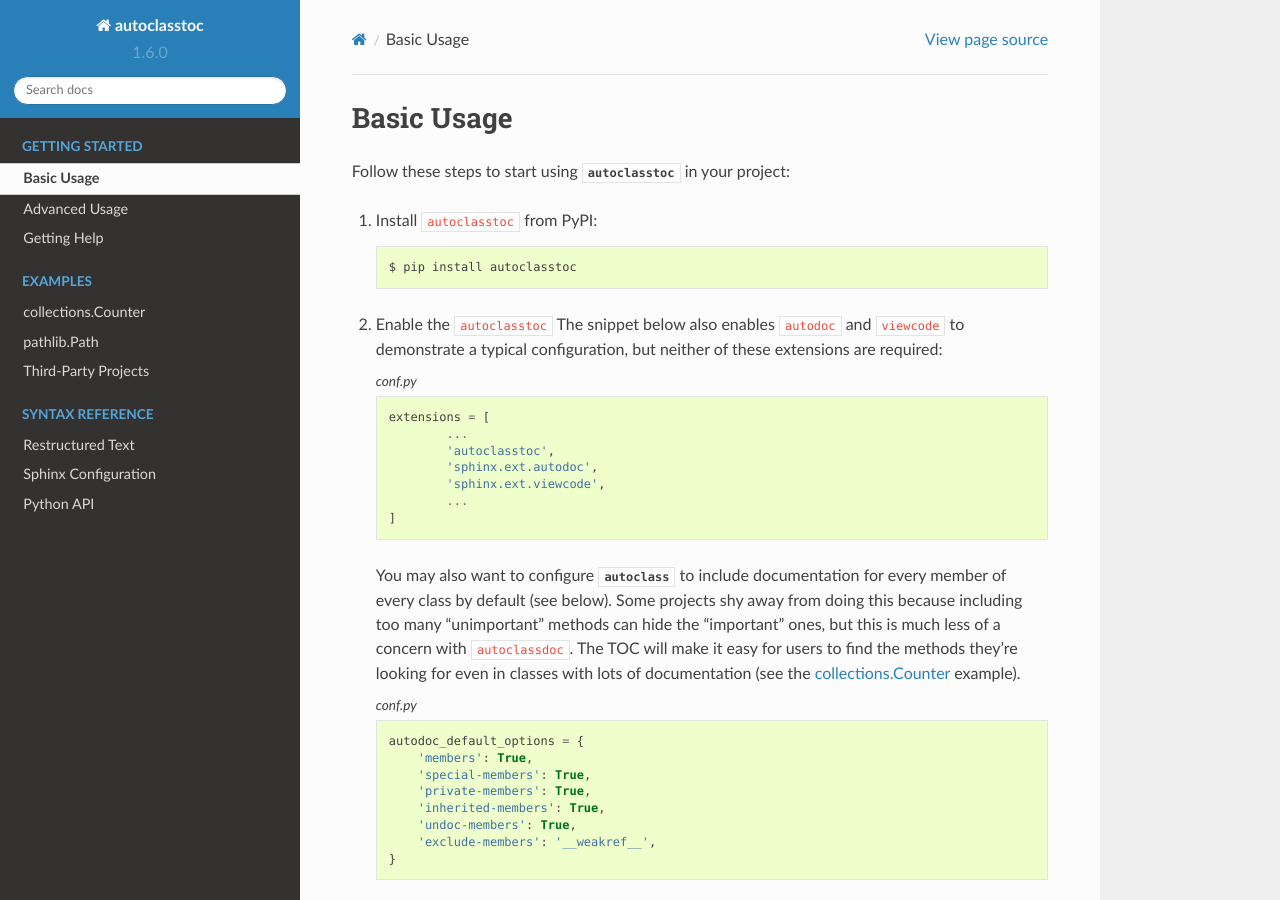
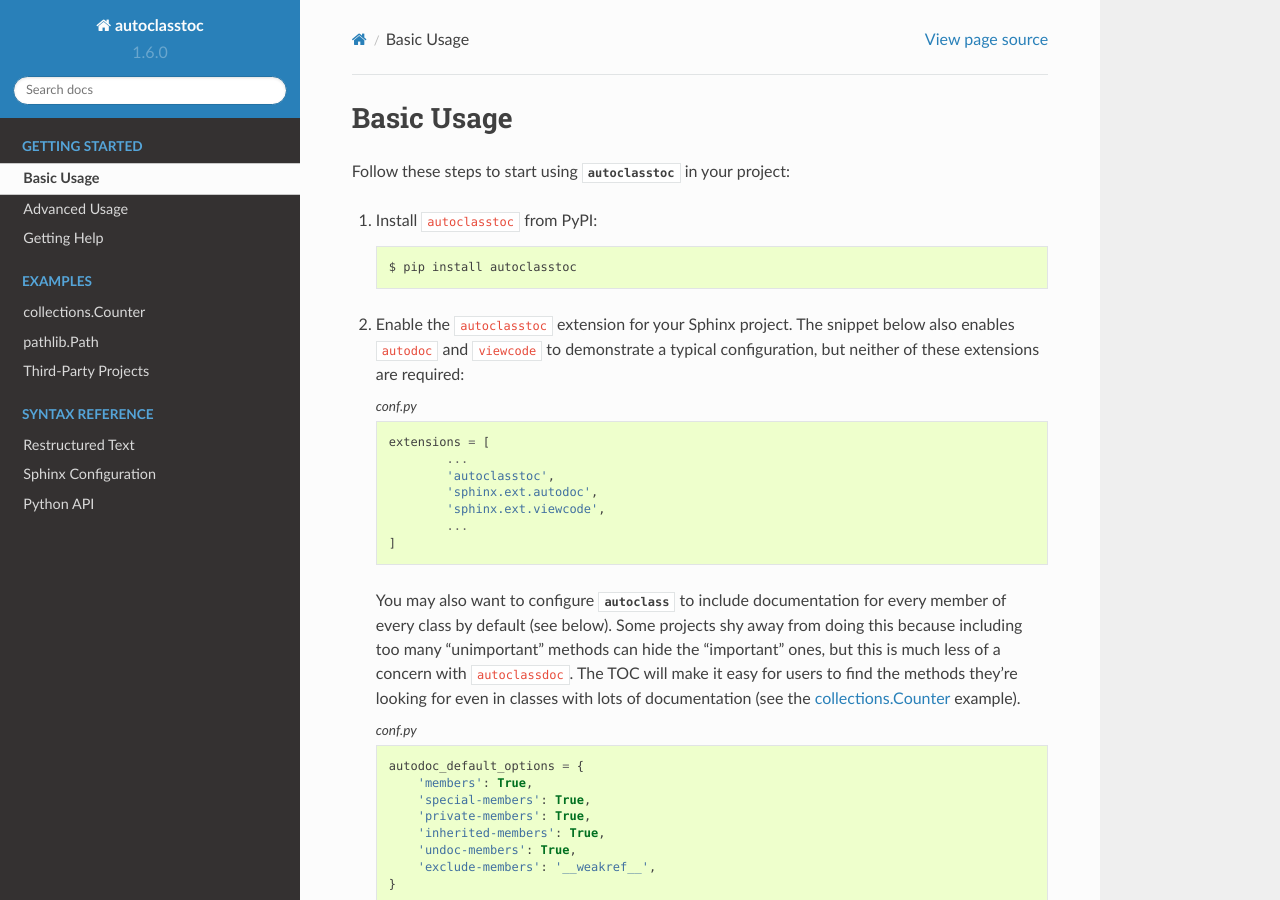
Before and after one commit to kalekundert/autoclasstoc, a Sphinx documentation site: the page built from docs/basic_usage.rst, in a window 1280 px wide and 900 px high. Built offline with Sphinx 7.4.7 and the Read the Docs theme 2.0.0, drawn with Linux system fonts in a browser that asks for light colours; cross-references to code outside the pages are shown as plain code; the version number is read from the project's files by our own code.

Commit message:
Update basic_usage.rst

```diff
--- a/docs/basic_usage.rst
+++ b/docs/basic_usage.rst
@@ -8,7 +8,8 @@
 
     $ pip install autoclasstoc
 
-2. Enable the ``autoclasstoc``  The snippet below also enables :ext:`autodoc` and
+2. Enable the ``autoclasstoc`` extension for your Sphinx project.
+   The snippet below also enables :ext:`autodoc` and
    :ext:`viewcode` to demonstrate a typical configuration, but neither of these
    extensions are required:
 
```
